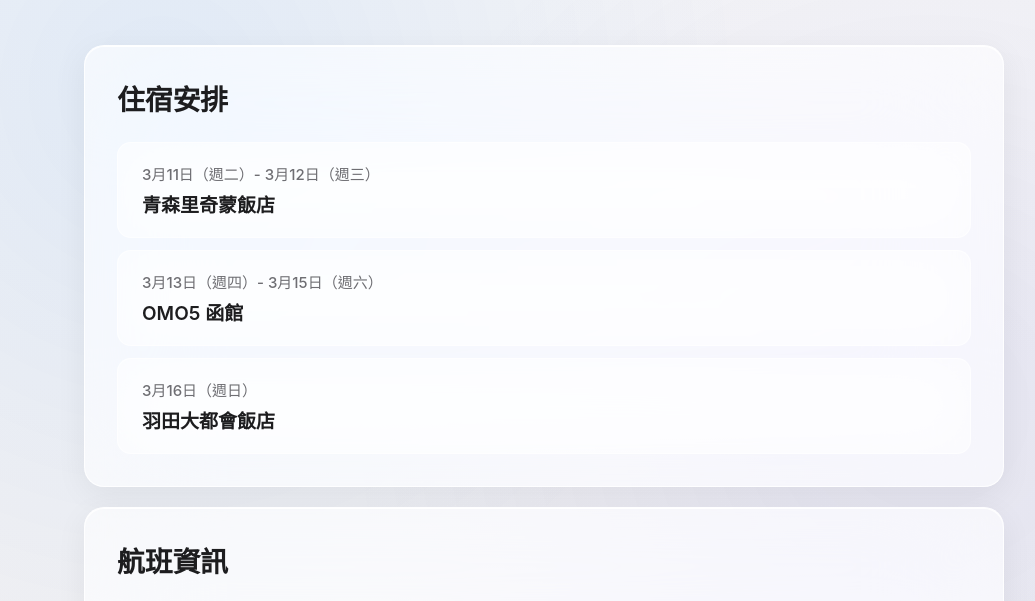
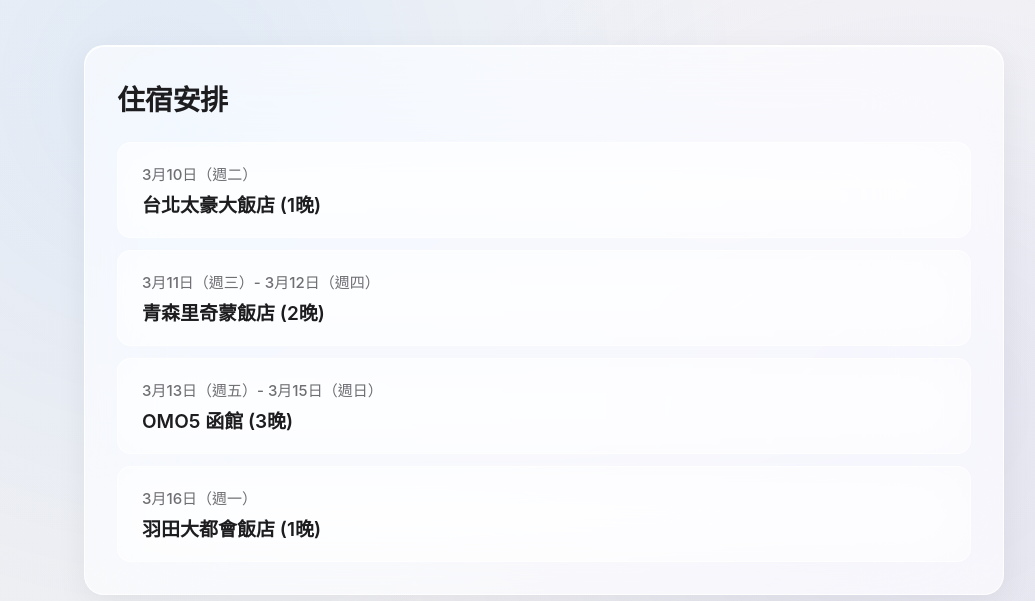
Before and after one commit to Goosebara/traveling-japan, a plain HTML site: page index.html in a window 1280 px wide. Shown: the part 151-752 px from the top of the page, without its empty margins (96-1131 px from the left). Drawn offline with Linux system fonts and the light colour scheme.

Commit message:
Update index.html

```diff
--- a/index.html
+++ b/index.html
@@ -283,16 +283,20 @@
         <div class="glass-card">
             <h2 class="section-title">住宿安排</h2>
             <div class="accommodation-item">
-                <div class="date-range">3月11日（週二）- 3月12日（週三）</div>
-                <div class="hotel-name">青森里奇蒙飯店</div>
+                <div class="date-range">3月10日（週二）</div>
+                <div class="hotel-name">台北太豪大飯店 (1晚)</div>
             </div>
             <div class="accommodation-item">
-                <div class="date-range">3月13日（週四）- 3月15日（週六）</div>
-                <div class="hotel-name">OMO5 函館</div>
+                <div class="date-range">3月11日（週三）- 3月12日（週四）</div>
+                <div class="hotel-name">青森里奇蒙飯店 (2晚)</div>
             </div>
             <div class="accommodation-item">
-                <div class="date-range">3月16日（週日）</div>
-                <div class="hotel-name">羽田大都會飯店</div>
+                <div class="date-range">3月13日（週五）- 3月15日（週日）</div>
+                <div class="hotel-name">OMO5 函館 (3晚)</div>
+            </div>
+            <div class="accommodation-item">
+                <div class="date-range">3月16日（週一）</div>
+                <div class="hotel-name">羽田大都會飯店 (1晚)</div>
             </div>
         </div>
 
```
